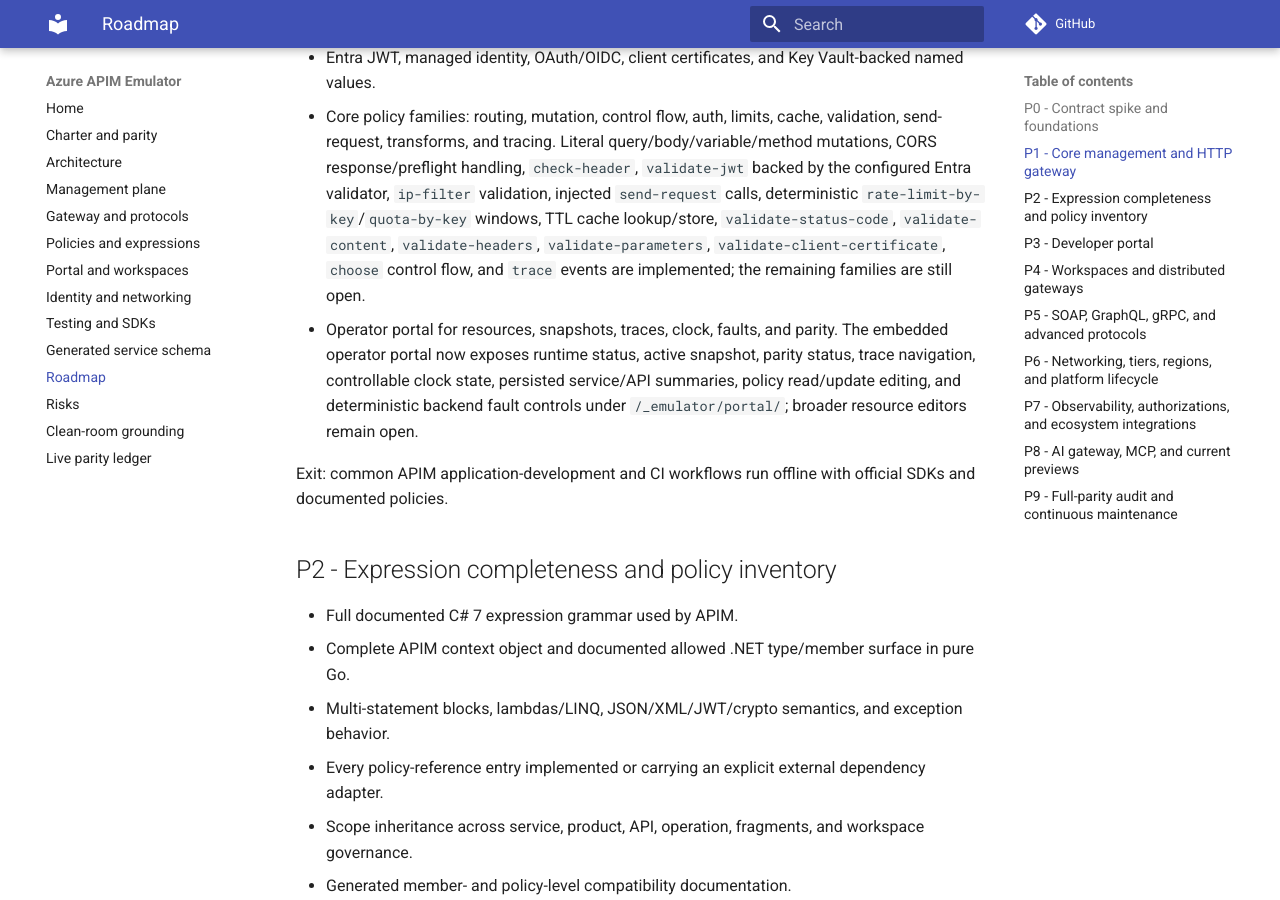
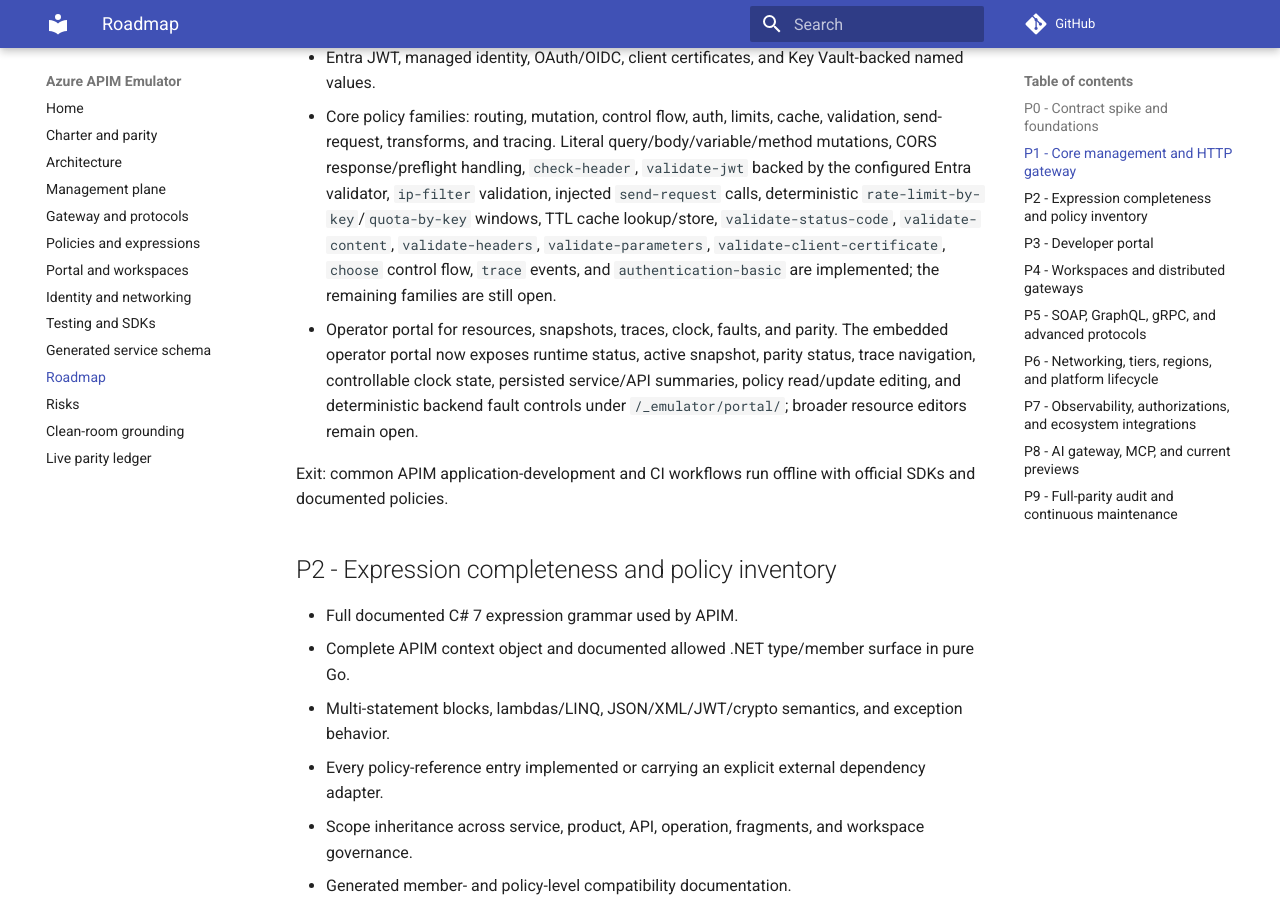
Before and after one commit to calvinchengx/azure-apim-emulator, an MkDocs documentation site: the page built from docs/09-roadmap.md, in a window 1280 px wide and 900 px high, scrolled down 1843 px. Built offline with MkDocs 1.6.1 and Material for MkDocs 9.7.7, drawn with Linux system fonts in a browser that asks for light colours; comment, search, counter and statistics services are not loaded.

Commit message:
Document basic authentication policy

```diff
--- a/docs/09-roadmap.md
+++ b/docs/09-roadmap.md
@@ -40,7 +40,7 @@
   Custom hostname routing from persisted `hostnameConfigurations`, backend TLS chain-validation/client-certificate behavior, backend retry execution for transient failures/status predicates, circuit-breaker state, SSE flushing, and WebSocket upgrade tunneling are implemented.
 - Entra JWT, managed identity, OAuth/OIDC, client certificates, and Key Vault-backed named values.
 - Core policy families: routing, mutation, control flow, auth, limits, cache, validation, send-request, transforms, and tracing.
-  Literal query/body/variable/method mutations, CORS response/preflight handling, `check-header`, `validate-jwt` backed by the configured Entra validator, `ip-filter` validation, injected `send-request` calls, deterministic `rate-limit-by-key`/`quota-by-key` windows, TTL cache lookup/store, `validate-status-code`, `validate-content`, `validate-headers`, `validate-parameters`, `validate-client-certificate`, `choose` control flow, and `trace` events are implemented; the remaining families are still open.
+  Literal query/body/variable/method mutations, CORS response/preflight handling, `check-header`, `validate-jwt` backed by the configured Entra validator, `ip-filter` validation, injected `send-request` calls, deterministic `rate-limit-by-key`/`quota-by-key` windows, TTL cache lookup/store, `validate-status-code`, `validate-content`, `validate-headers`, `validate-parameters`, `validate-client-certificate`, `choose` control flow, `trace` events, and `authentication-basic` are implemented; the remaining families are still open.
 - Operator portal for resources, snapshots, traces, clock, faults, and parity.
   The embedded operator portal now exposes runtime status, active snapshot, parity status, trace navigation, controllable clock state, persisted service/API summaries, policy read/update editing, and deterministic backend fault controls under `/_emulator/portal/`; broader resource editors remain open.
 
```
Also changed, not shown: docs/parity.md (+1 -1 lines).
